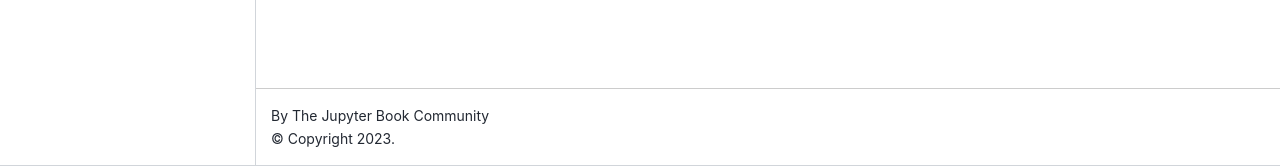
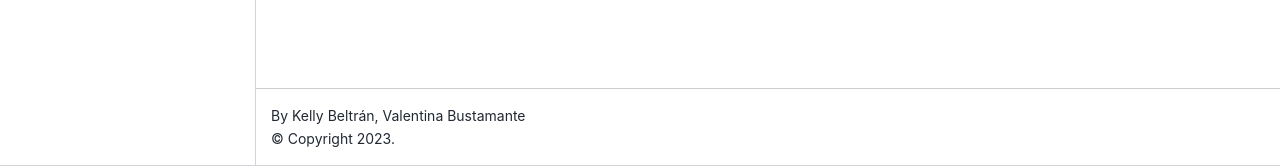
Before and after one commit to valenbustamante/colorectalcancer, a Jupyter Book: the page built from README.md, in a window 1280 px wide. Shown: the part 734-900 px from the top of the page. Built offline with Jupyter Book 1.0.4 settings and Sphinx 7.4.7 and the Sphinx Book theme 1.1.4, drawn with Linux system fonts in a browser that asks for light colours; pages that are not in the unit, such as notebooks, are missing from menus.

```diff
--- a/_config.yml
+++ b/_config.yml
@@ -1,8 +1,8 @@
 # Book settings
 # Learn more at https://jupyterbook.org/customize/config.html
 
-title: My sample book
-author: The Jupyter Book Community
+title: Factores territoriales y tendencias en la mortalidad por cáncer colorrectal en Colombia
+author: Kelly Beltrán, Valentina Bustamante
 logo: logo.jpg
 
 # Force re-execution of notebooks on each build.
@@ -21,7 +21,7 @@ bibtex_bibfiles:
 
 # Information about where the book exists on the web
 repository:
-  url: https://github.com/executablebooks/jupyter-book  # Online location of your book
+  url: https://github.com/valenbustamante/colorectalcancer  # Online location of your book
   path_to_book: docs  # Optional path to your book, relative to the repository root
   branch: master  # Which branch of the repository should be used when creating links (optional)
 
@@ -30,3 +30,4 @@ repository:
 html:
   use_issues_button: true
   use_repository_button: true
+  favicon: favicon.ico  # Add favicon to the book
```
Also changed, not shown: favicon.ico (added), 1 other file.
